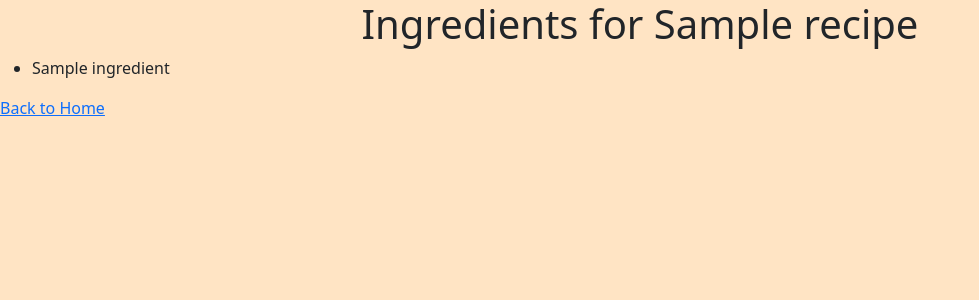
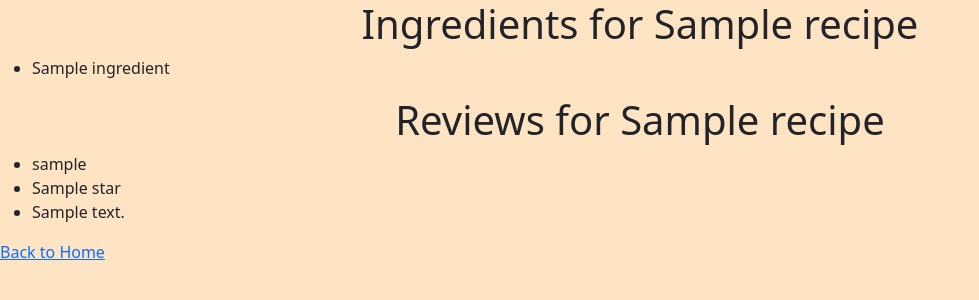
Before and after one commit to maseelshah22/community_cuisine, a Flask app: template templates/ingredients.html in a window 1280 px wide. Shown: the top 300 px of the page, without its empty margins (0-979 px from the left). Run offline with Flask 3, Linux system fonts and the light colour scheme; the template is opened without the code that fills it: most values are stand-ins (such as "Sample title", 1, 10 or a date in 2020).

Commit message:
Added review details to the recipe pages - still needs styling

```diff
--- a/app.py
+++ b/app.py
@@ -104,9 +104,17 @@ def show_ingredients(recipe_id):
         JOIN made_of ON ingredients.ingredient_id = made_of.ingredient_id
         WHERE made_of.recipe_id = %s
     ''', (recipe_id,))
+
     ingredients = cursor.fetchall()
 
-    return render_template('ingredients.html', recipe=recipe, ingredients=ingredients)
+    cursor.execute('''
+        SELECT username, star, comment FROM rating
+        WHERE recipe_id = %s
+    ''', (recipe_id,))
+    ratings = cursor.fetchall()
+    print(ratings)
+
+    return render_template('ingredients.html', recipe=recipe, ingredients=ingredients, ratings=ratings)
 
 
 def hash_password(password):
--- a/templates/ingredients.html
+++ b/templates/ingredients.html
@@ -18,6 +18,14 @@
         <li>{{ ingredient.name }}</li>
         {% endfor %}
     </ul>
+    <h1>Reviews for {{ recipe.title }}</h1>
+    <ul>
+        {% for rating in ratings %}
+        <li>{{ rating.username }}</li>
+        <li>{{ rating.star }}</li>
+        <li>{{ rating.comment }}</li>
+        {% endfor %}
+    </ul>
     <a href="{{ url_for('home_page') }}">Back to Home</a>
     <script src="https://cdn.jsdelivr.net/npm/bootstrap@5.3.2/dist/js/bootstrap.bundle.min.js" integrity="sha384-C6RzsynM9kWDrMNeT87bh95OGNyZPhcTNXj1NW7RuBCsyN/o0jlpcV8Qyq46cDfL" crossorigin="anonymous"></script>
 
```
